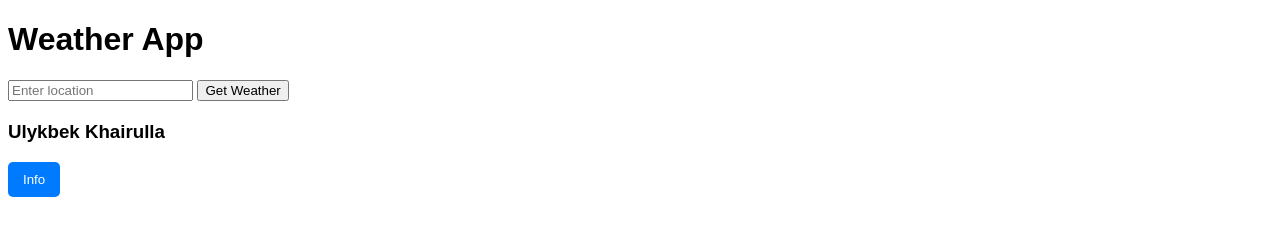
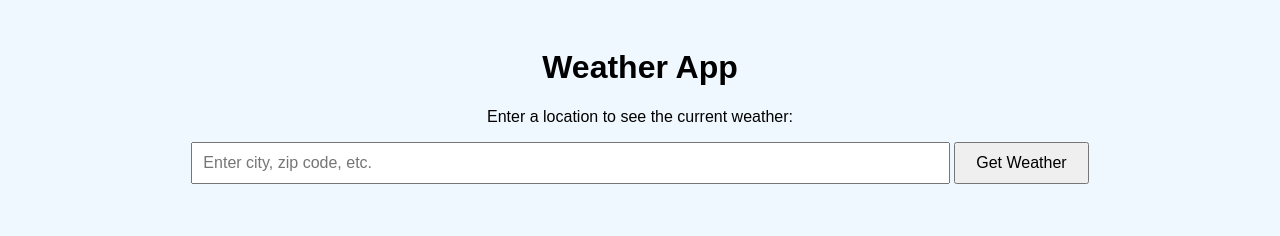
Before and after one commit to Ulug2/weather-app, a website: page index.html in a window 1280 px wide. Drawn offline with Linux system fonts and the light colour scheme.

Commit message:
Update index.html

```diff
--- a/index.html
+++ b/index.html
@@ -2,47 +2,50 @@
 <html lang="en">
 <head>
     <meta charset="UTF-8">
+    <meta name="viewport" content="width=device-width, initial-scale=1.0">
     <title>Weather App</title>
-</head>
-<body>
-    <body>
-        <h1>Weather App</h1>
-
-        <input type="text" id="location" placeholder="Enter location">
-        <button onclick="getWeather()">Get Weather</button>
-        <div id="result"></div>
-
-        <div id="info-section">
-            <h3>Ulykbek Khairulla</h3>
-            <button id="info-button" onclick="showInfo()">Info</button>
-        </div>
-
-        <script src="script.js"></script>
     <style>
         body {
             font-family: Arial, sans-serif;
+            text-align: center;
+            padding: 20px;
+            background: #f0f8ff;
         }
-            #result {
-                margin-top: 20px;
+        input {
+            padding: 10px;
+            font-size: 16px;
+            margin-bottom: 10px;
+            width: 60%;
         }
-            #info-section {
-                bottom: 10px;
-                right: 10px;
-            }
-
-            #info-button {
-                background-color: #007bff;
-                color: white;
-                border: none;
-                padding: 10px 15px;
-                border-radius: 5px;
+        button {
+            padding: 10px 20px;
+            font-size: 16px;
             cursor: pointer;
         }
-
-            #info-button:hover {
-                background-color: #0056b3;
+        #weather-result {
+            margin-top: 20px;
+            padding: 20px;
+            background: #ffffff;
+            box-shadow: 0 0 10px rgba(0, 0, 0, 0.1);
+            display: inline-block;
+            text-align: left;
+        }
+        .weather-data {
+            margin: 5px 0;
         }
     </style>
-    </body>
+</head>
+<body>
+    <h1>Weather App</h1>
+    <p>Enter a location to see the current weather:</p>
+    <input type="text" id="location" placeholder="Enter city, zip code, etc." />
+    <button onclick="getWeather()">Get Weather</button>
+    <div id="weather-result" style="display: none;">
+        <h2 id="city"></h2>
+        <div class="weather-data"><strong>Temperature:</strong> <span id="temperature"></span></div>
+        <div class="weather-data"><strong>Condition:</strong> <span id="condition"></span></div>
+        <div class="weather-data"><strong>Humidity:</strong> <span id="humidity"></span></div>
+        <div class="weather-data"><strong>Wind Speed:</strong> <span id="wind-speed"></span></div>
+    </div>
 </body>
 </html>
```
Lines whose indentation alone changed are shown as unchanged.
